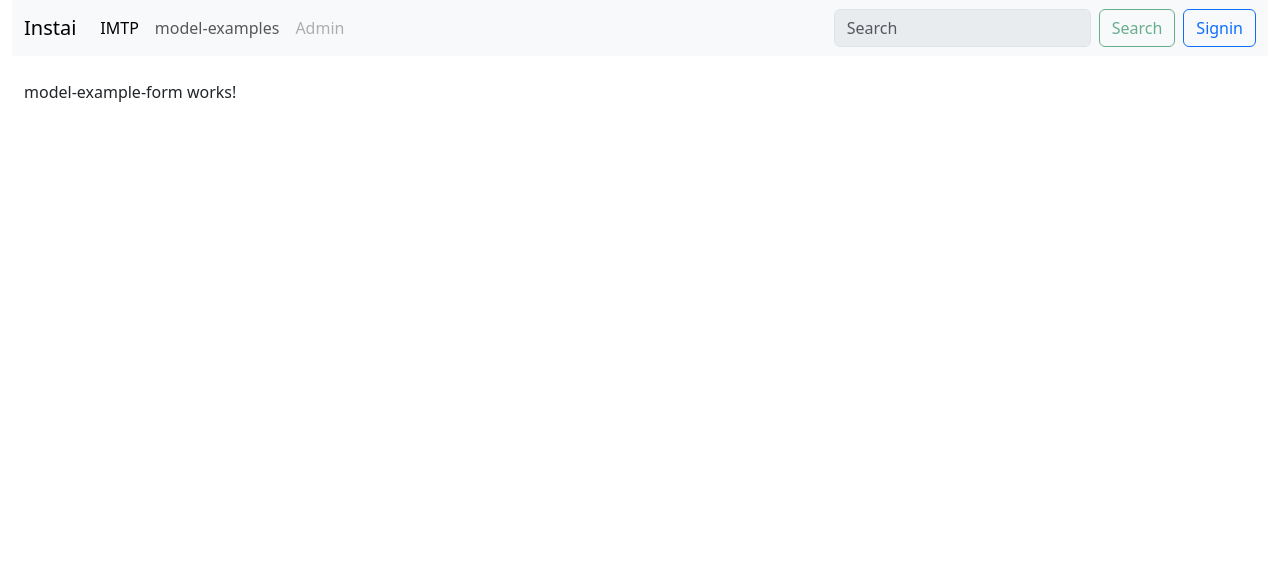
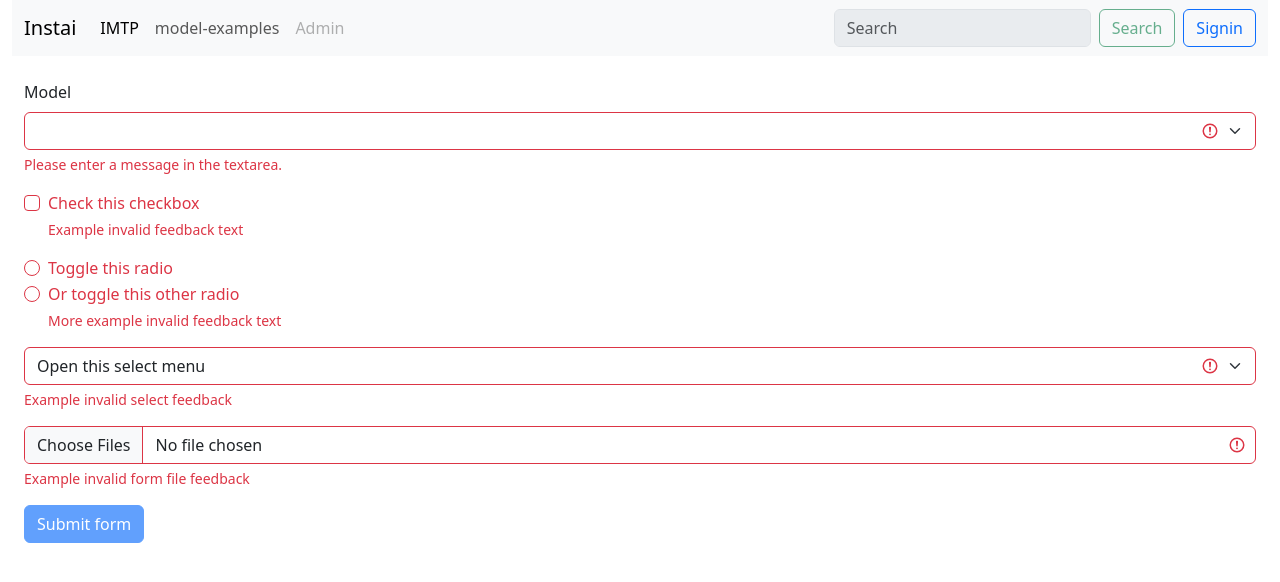
Before and after one commit to Derekwan1081546/angular_fe, an Angular app: page /model-examples/yolo3-tiny-testing in a window 1280 px wide. Shown: the top 582 px of the page. Built offline with nearby package versions, Linux system fonts and the light colour scheme.

Commit message:
[fev2][dev] Add route to model-example-form
Add route.

Bug: None
Test: None

```diff
--- a/src/app/model-example-form/model-example-form.component.html
+++ b/src/app/model-example-form/model-example-form.component.html
@@ -1 +1,85 @@
-<p>model-example-form works!</p>
+<form class="was-validated" [formGroup]="uploadForm">
+  <div class="mb-3">
+    <label for="validationSelect" class="form-label">Model</label>
+    <select
+      class="form-select"
+      id="validationSelect"
+      aria-label="Default select example"
+      formControlName="model"
+      required
+    >
+      <option
+        *ngFor="let supportedModel of supportedModels"
+        [value]="supportedModel.model"
+      >
+        {{ supportedModel.uploadUrl }}
+      </option>
+    </select>
+    <div class="invalid-feedback">Please enter a message in the textarea.</div>
+  </div>
+
+  <div class="form-check mb-3">
+    <input
+      type="checkbox"
+      class="form-check-input"
+      id="validationFormCheck1"
+      required
+    />
+    <label class="form-check-label" for="validationFormCheck1"
+      >Check this checkbox</label
+    >
+    <div class="invalid-feedback">Example invalid feedback text</div>
+  </div>
+
+  <div class="form-check">
+    <input
+      type="radio"
+      class="form-check-input"
+      id="validationFormCheck2"
+      name="radio-stacked"
+      required
+    />
+    <label class="form-check-label" for="validationFormCheck2"
+      >Toggle this radio</label
+    >
+  </div>
+  <div class="form-check mb-3">
+    <input
+      type="radio"
+      class="form-check-input"
+      id="validationFormCheck3"
+      name="radio-stacked"
+      required
+    />
+    <label class="form-check-label" for="validationFormCheck3"
+      >Or toggle this other radio</label
+    >
+    <div class="invalid-feedback">More example invalid feedback text</div>
+  </div>
+
+  <div class="mb-3">
+    <select class="form-select" required aria-label="select example">
+      <option value="">Open this select menu</option>
+      <option value="1">One</option>
+      <option value="2">Two</option>
+      <option value="3">Three</option>
+    </select>
+    <div class="invalid-feedback">Example invalid select feedback</div>
+  </div>
+
+  <div class="mb-3">
+    <input
+      type="file"
+      multiple="true"
+      class="form-control"
+      accept="image/*"
+      aria-label="file example"
+      required
+    />
+    <div class="invalid-feedback">Example invalid form file feedback</div>
+  </div>
+
+  <div class="mb-3">
+    <button class="btn btn-primary" type="submit" disabled>Submit form</button>
+  </div>
+</form>
--- a/src/app/model-example-form/model-example-form.component.ts
+++ b/src/app/model-example-form/model-example-form.component.ts
@@ -1,12 +1,39 @@
-import { Component } from '@angular/core';
+import { CommonModule } from '@angular/common';
+import { Component, OnInit } from '@angular/core';
+import { FormControl, FormGroup, ReactiveFormsModule } from '@angular/forms';
+import { ActivatedRoute } from '@angular/router';
+
+class SupportedModel {
+  model: string = '';
+  uploadUrl: string = '';
+
+  constructor(model: string, uploadUrl: string) {
+    this.model = model;
+    this.uploadUrl = uploadUrl;
+  }
+};
 
 @Component({
   selector: 'app-model-example-form',
   standalone: true,
-  imports: [],
+  imports: [CommonModule, ReactiveFormsModule],
   templateUrl: './model-example-form.component.html',
-  styleUrl: './model-example-form.component.scss'
+  styleUrl: './model-example-form.component.scss',
 })
-export class ModelExampleFormComponent {
+export class ModelExampleFormComponent implements OnInit {
+  uploadForm: FormGroup = new FormGroup({
+    model: new FormControl(''),
+  });
+  private model: string = '';
 
+  supportedModels = [
+    new SupportedModel('yolov8-testing', 'de')
+  ];
+
+  constructor(private readonly route: ActivatedRoute) {}
+
+  ngOnInit() {
+    this.model = this.route.snapshot.paramMap.get('model')!;
+    this.uploadForm.get('model')!.setValue(this.model);
+  }
 }
```
